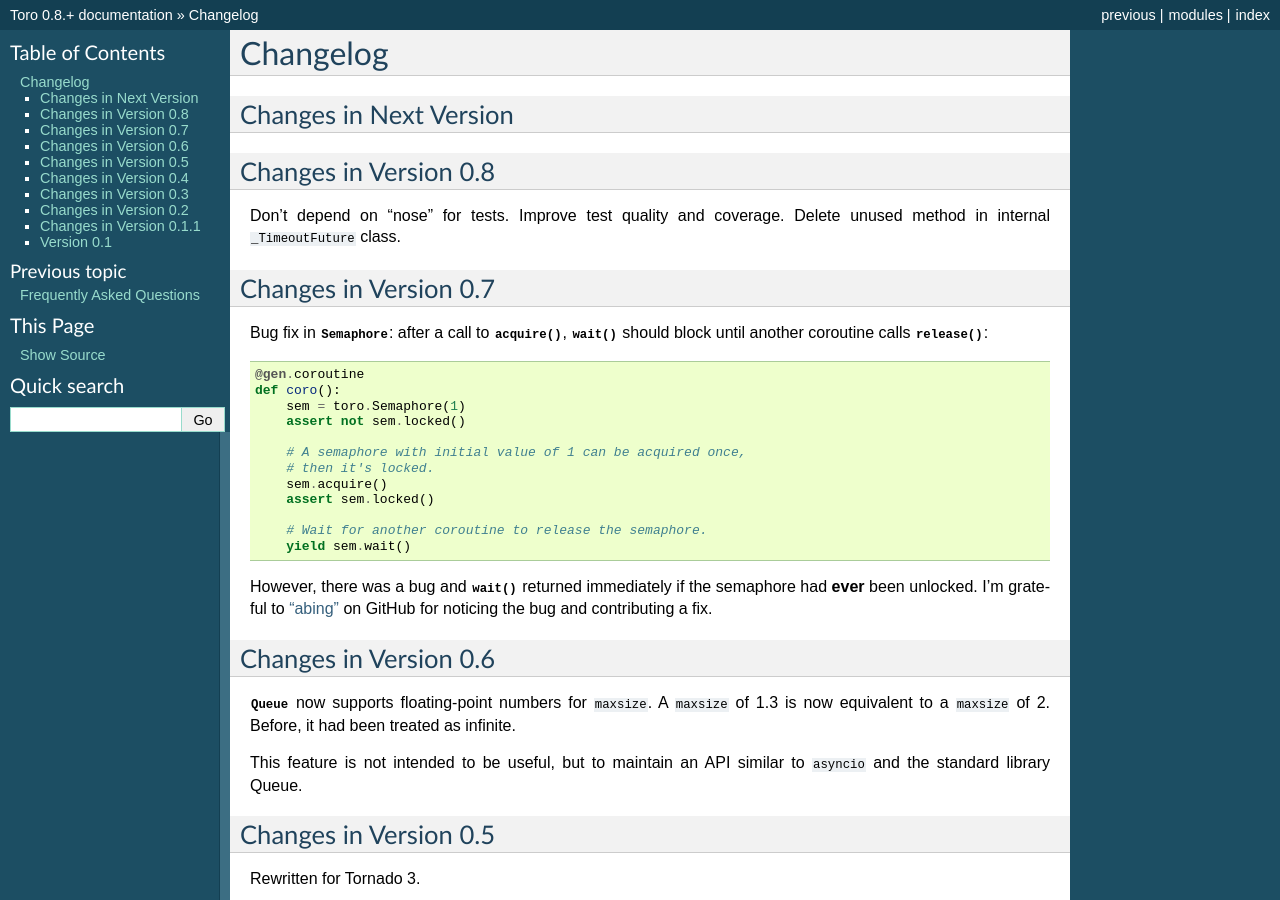
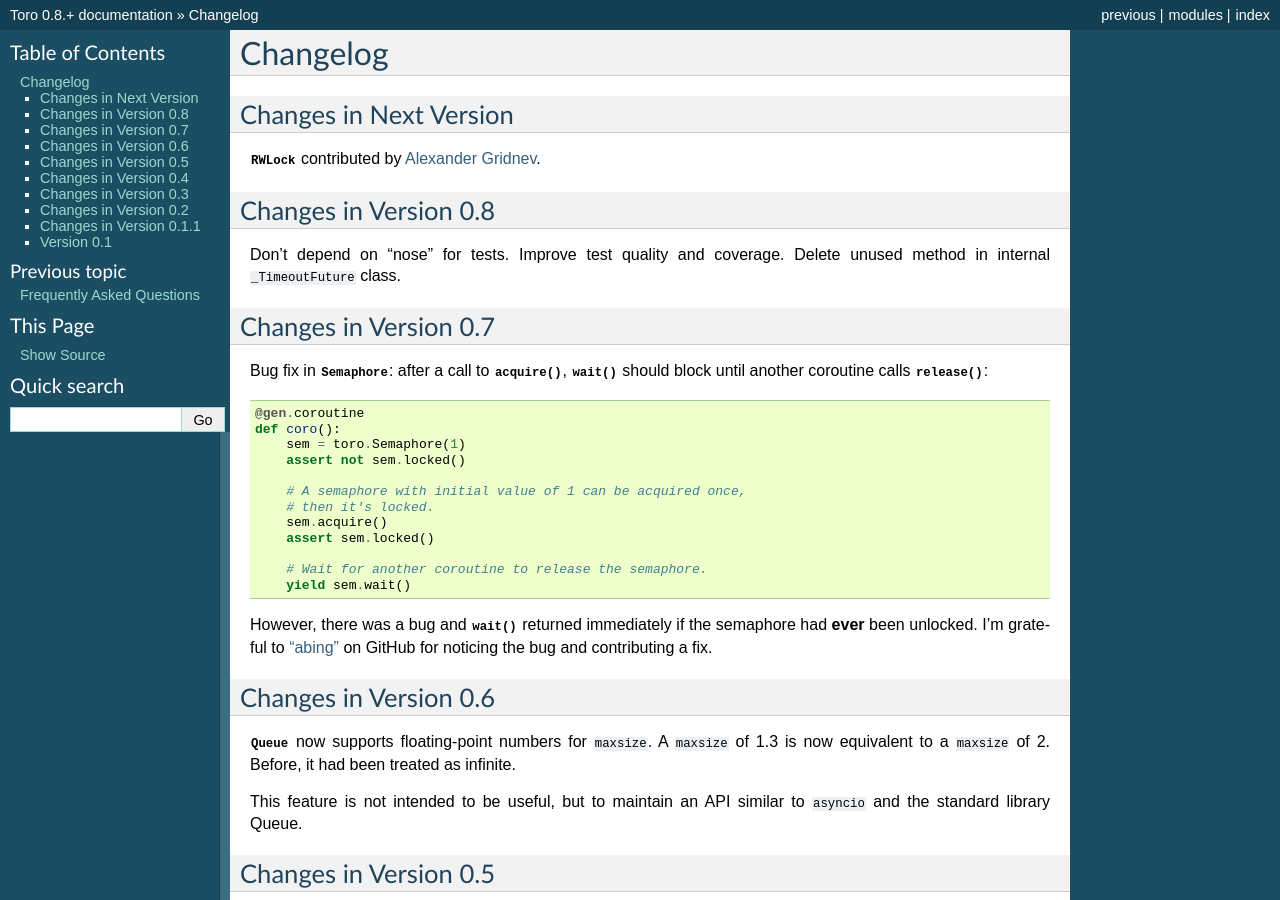
Before and after one commit to ajdavis/toro, a Sphinx documentation site: the page built from doc/changelog.rst, in a window 1280 px wide and 900 px high. Built offline with Sphinx 7.4.7, drawn with Linux system fonts in a browser that asks for light colours.

Commit message:
Add RWLock to changelog.

```diff
--- a/doc/changelog.rst
+++ b/doc/changelog.rst
@@ -5,6 +5,10 @@
 
 Changes in Next Version
 -----------------------
+
+:class:`.RWLock` contributed by
+`Alexander Gridnev <https://github.com/alexander-gridnev>`_.
+
 
 Changes in Version 0.8
 ----------------------
```
